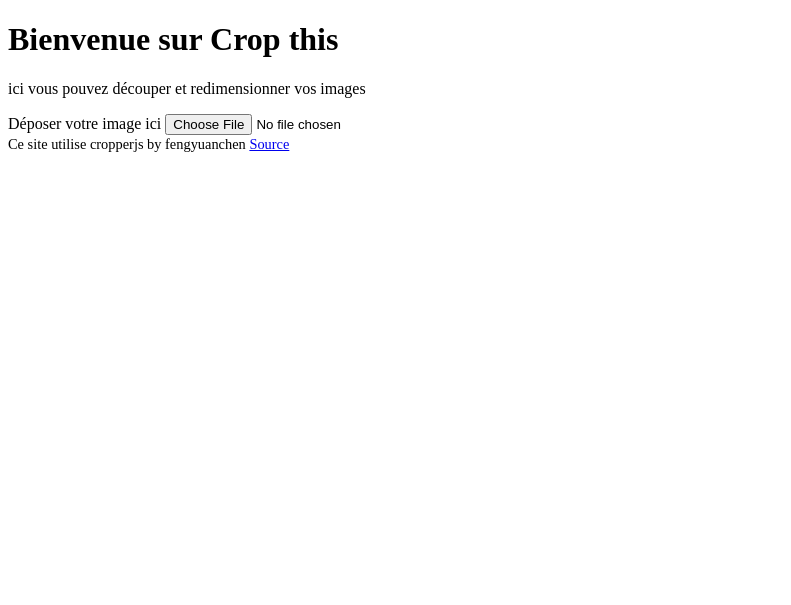
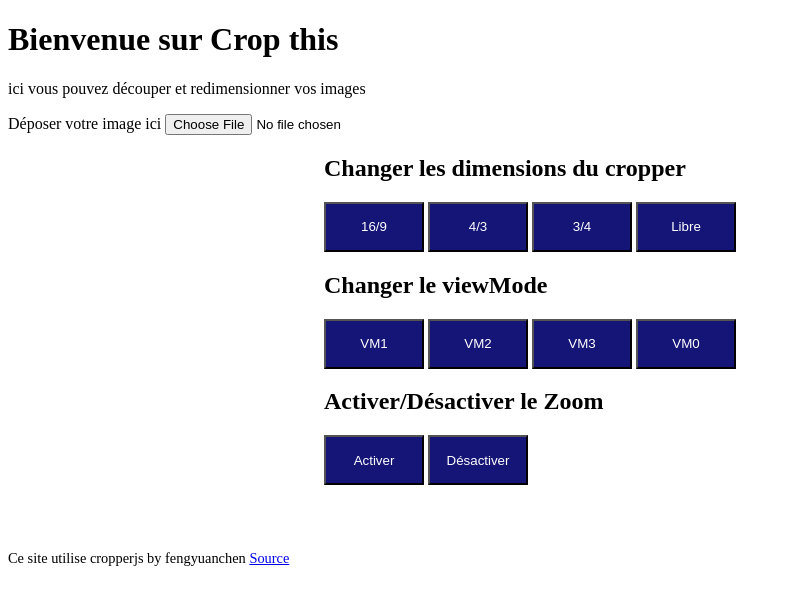
Before and after one commit to D-Jacques/Cropthis, a PHP site: page / in a window 1280 px wide. Shown: the top 605 px of the page, without its empty margins (0-791 px from the left). Run offline with PHP 8.4, Linux system fonts and the light colour scheme; some libraries are stand-ins or nearby versions.

Commit message:
Add files via upload

```diff
--- a/cropperjs/index.css
+++ b/cropperjs/index.css
@@ -8,7 +8,17 @@
 }
 
 .cropperbox{
-    width: 25%;
+    margin-left: auto;
+    margin-right: auto;
+    width: 50%;
+    max-height: 600px;
+}
+
+.pannel-tools{
+    margin-left: auto;
+    margin-right: auto;
+    width: 50%;
+    margin-bottom: 5%;
 }
 
 /* A ne pas oublier lorsque l'on implémente un canvas*/
@@ -16,3 +26,10 @@
     display: block;
     max-width: 100%;
 }
+
+button{
+    background-color: #151577;
+    color: white;
+    width: 100px;
+    height: 50px;
+}
--- a/cropperjs/index.html
+++ b/cropperjs/index.html
@@ -26,9 +26,33 @@
         </div>
     </div>
 
-    <div>
+    <div class="pannel-tools">
+        <h2>Changer les dimensions du cropper</h2>
+        <div class="button-box-dimensions">
+            <button id="button-16">16/9</button>
+            <button id="button-4">4/3</button>
+            <button id="button-3">3/4</button>
+            <button id="button-libre">Libre</button>
+        </div>
+
+        <h2>Changer le viewMode</h2>
+        <div class="button-box-dimensions">
+            <button id="button-vm1">VM1</button>
+            <button id="button-vm2">VM2</button>
+            <button id="button-vm3">VM3</button>
+            <button id="button-vm0">VM0</button>
+        </div>
+
+        <h2>Activer/Désactiver le Zoom</h2>
+        <div class="button-box-dimensions">
+            <button id="button-vm1">Activer</button>
+            <button id="button-vm2">Désactiver</button>
+        </div>
+    </div>
+
+    <footer>
         <span class="small-text">Ce site utilise cropperjs by fengyuanchen <a href="https://fengyuanchen.github.io/cropperjs/">Source</a></span>
-    </div>
+    </footer>
 </body>
 <script type="module" src="node_modules/cropperjs/dist/cropper.js"></script>
 <script src="index.js"></script>
--- a/cropperjs/index.js
+++ b/cropperjs/index.js
@@ -2,6 +2,15 @@
 let inputImg = document.querySelector("#fileinput");
 let canvas = document.querySelector("#canvas");
 let cropperBox = "";
+
+let button16 = document.querySelector("#button-16");
+let button4 = document.querySelector("#button-4");
+let button3 = document.querySelector("#button-3");
+let buttonFree = document.querySelector("#button-libre");
+
+/**
+ * Initialisation d'un cropper au chargement d'une image
+ */
 
 inputImg.addEventListener("change", function(){
     let file = inputImg.files[0];
@@ -21,8 +30,63 @@ canvas.addEventListener('load', function(){
         cropperBox.destroy()
 
     cropperBox = new Cropper(canvas,{
-        aspectRatio : 16/9,
         viewMode : 2,
-        zoomOnWheel: false,
     });
+
+    button16.addEventListener("click", function(){
+        cropperBox.setAspectRatio(16/9);
+    });
+
+    button4.addEventListener("click", function(){
+        cropperBox.setAspectRatio(4/3);
+    });
+
+    button3.addEventListener("click", function(){
+        cropperBox.setAspectRatio(3/4);
+    });
+
+    buttonFree.addEventListener("click", function(){
+        cropperBox.setAspectRatio(NaN);
+    });
+
 })
+
+/**
+ * Changement du viewMode
+ */
+
+let buttonVM1 = document.querySelector("#button-vm1");
+let buttonVM2 = document.querySelector("#button-vm2");
+let buttonVM3 = document.querySelector("#button-vm3");
+let buttonVM0 = document.querySelector("#button-vm0");
+
+buttonVM1.addEventListener("click", function(){
+    setViewMode(1);
+})
+
+buttonVM2.addEventListener("click", function(){
+    setViewMode(2);
+})
+
+buttonVM3.addEventListener("click", function(){
+    setViewMode(3);
+
+})
+
+buttonVM0.addEventListener("click", function(){
+    setViewMode(NaN);
+})
+
+/**
+ * Petite fonction car la ligne de code ça coute cher !!!
+ */
+
+function setViewMode(viewMode){
+    if(cropperBox)
+        cropperBox.destroy();
+
+    cropperBox = new Cropper(canvas,{
+        viewMode : viewMode,
+    });
+
+}
```
